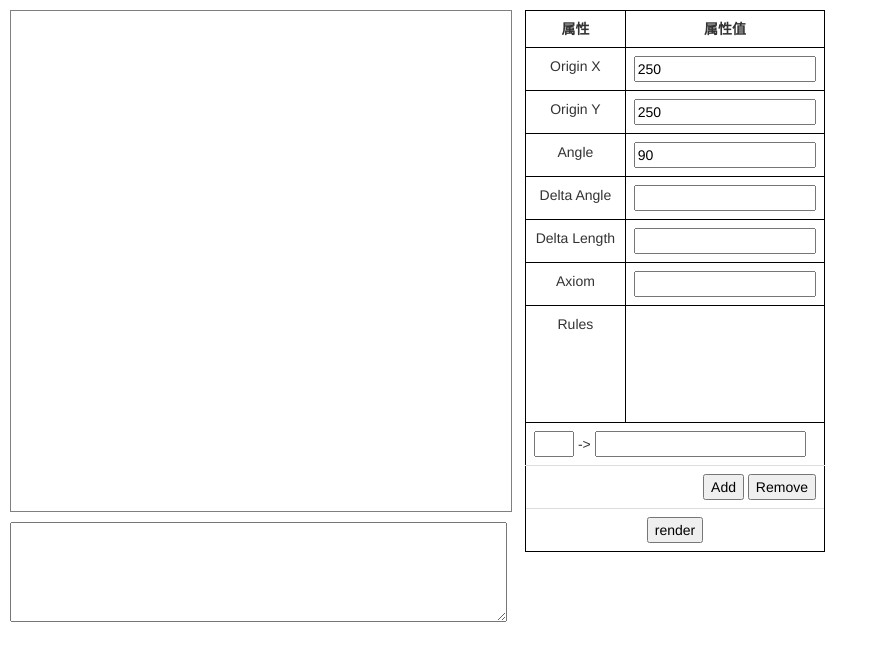
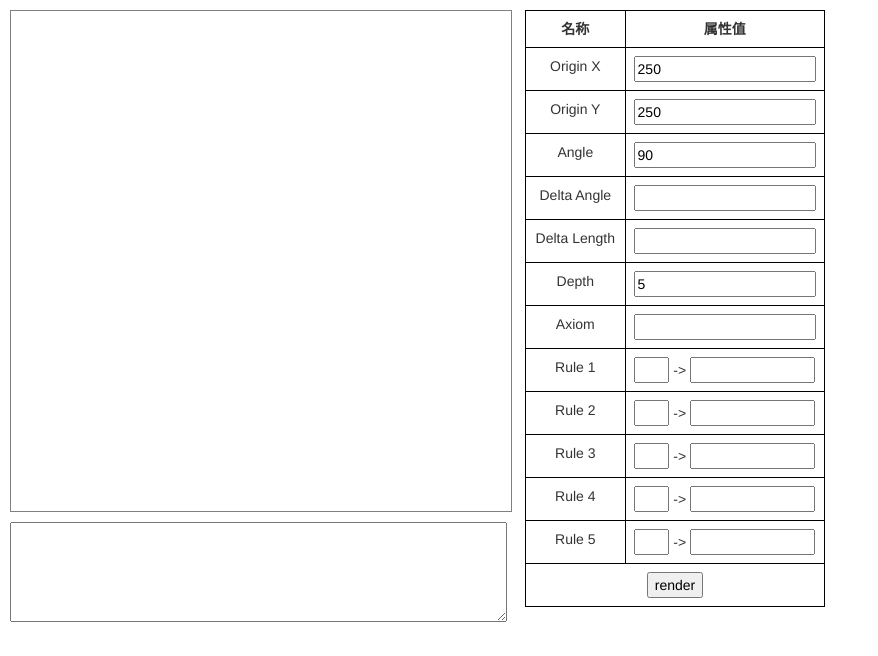
Before and after one commit to ammeyjohn/Kepler, a plain HTML site: page LSystem/src/index.html in a window 1280 px wide. Both pictures are taken after a click on the button "render". Shown: the top 656 px of the page, without its empty margins (0-878 px from the left). Drawn offline with Linux system fonts and the light colour scheme.

Commit message:
完成index.html界面重构；调整lsystem.js，将param中的step改名为deltaLength。

```diff
--- a/LSystem/src/Scripts/lsystem.js
+++ b/LSystem/src/Scripts/lsystem.js
@@ -44,7 +44,7 @@ LSystem.prototype.render = function (g, expr, param) {
                 var obj = {
                     pt1: { x: 0, y: 0 },
                     pt2: {
-                        x: param.step,
+                        x: param.deltaLength,
                         y: 0
                     },
                     style: 'green'
--- a/LSystem/src/Styles/style.css
+++ b/LSystem/src/Styles/style.css
@@ -76,9 +76,3 @@
 .prop_input {
     width: 100%;
 }
-
-.prop_rules {
-    width: 100%;
-    height: 100px;
-    text-align: left;
-}
--- a/LSystem/src/index.html
+++ b/LSystem/src/index.html
@@ -19,23 +19,6 @@
             drawPane = $('#drawPane')[0];
         });
 
-        function addRule() {
-            var ruleLeft = $('#prop_rule_left');
-            var rule = $('#prop_rule');
-
-            var span = $('<span>');
-            span.append(ruleLeft.val() + '->' + rule.val());
-
-            $('#prop_rules').append(span);
-            $('#prop_rules').append('<br>');
-
-            ruleLeft.val('');
-            rule.val('');
-        }
-
-        function removeRule() {
-        }
-
         function drawGrid(cxt, step) {
             var cw = drawPane.width;
             var ch = drawPane.height;
@@ -56,41 +39,42 @@
             cxt.closePath();
         }
 
+        function getOption() {
+            var opt = {};
+            opt.origin = {};
+            opt.origin.x = parseInt($('#prop_org_x').val());
+            opt.origin.y = parseInt($('#prop_org_y').val());
+            opt.angle = parseFloat($('#prop_angle').val());
+            opt.deltaAngle = parseFloat($('#prop_delta_angle').val());
+            opt.deltaLength= parseFloat($('#prop_delta_length').val());
+            opt.depth= parseInt($('#prop_depth').val());
+            opt.axiom= $('#prop_axiom').val();
+            opt.rules = {};
+            for (var i = 0; i < 5; i++) {
+                var ruleLeft = $('#prop_rule_left_' + i).val();
+                var rule = $('#prop_rule_' + i).val();
+                if (ruleLeft && rule) {
+                    opt.rules[ruleLeft] = rule;
+                }
+            }
+            return opt;
+        }
+
         function render() {
+            var opt = getOption();
+
             var cxt = drawPane.getContext('2d');
-            if ($('#chkDrawGrid')[0].checked) {
-                // 绘制网格
-                var step = parseInt($('#txtStep').val());
-                drawGrid(cxt, step);
-            }
-
-            var depth = parseInt($('#txtDepth').val());
-            var axiom = $('#txtAxiom').val();
-            var rules = {};
-            for (var i = 1; i < 5; i++) {
-                var rule0 = $('#txtRuleLeft' + i).val();
-                var rule = $('#txtRule' + i).val();
-                if (rule0 == "") continue;
-                rules[rule0] = rule;
-            }
+            // 绘制网格
+            var step = opt.deltaLength;
+            if (step < 5) step = 5;
+            drawGrid(cxt, step);
 
             var ls = new LSystem();
-            var expr = ls.generate(axiom, rules, depth);
-            $('#exprEditor').val(expr);
-
-            var angle = parseFloat($('#txtAngle').val())
-            var deltaAngle = parseFloat($('#txtDeltaAngle').val());
-            var step = parseFloat($('#txtStep').val());
-            var orgX = parseInt($('#txtOrgX').val());
-            var orgY = parseInt($('#txtOrgY').val());
+            var expr = ls.generate(opt.axiom, opt.rules, opt.depth);
+            $('#expression').val(expr);
 
             var g = new Graphics(drawPane, true);
-            ls.render(g, expr, {
-                origin: { x: orgX, y: orgY },
-                angle: angle,
-                step: step,
-                deltaAngle: deltaAngle
-            });
+            ls.render(g, expr, opt);
         }
 
     </script>
@@ -106,7 +90,7 @@
         <table class="table prop_table">
             <thead>
                 <tr>
-                    <td class="prop_cell prop_head prop_name">属性</td>
+                    <td class="prop_cell prop_head prop_name">名称</td>
                     <td class="prop_cell prop_head prop_value">属性值</td>
                 </tr>
             </thead>
@@ -142,36 +126,62 @@
                     </td>
                 </tr>
                 <tr>
+                    <td class="prop_cell">Depth</td>
+                    <td class="prop_cell">
+                        <input id="prop_depth" type="number" class="prop_input" value="5"/>
+                    </td>
+                </tr>
+                <tr>
                     <td class="prop_cell">Axiom</td>
                     <td class="prop_cell">
                         <input id="prop_axiom" type="text" class="prop_input" />
                     </td>
                 </tr>
                 <tr>
-                    <td class="prop_cell">Rules</td>
+                    <td class="prop_cell">Rule 1</td>
                     <td class="prop_cell">
-                        <div id="prop_rules" class="prop_rules">
-                        </div>
+                        <input id="prop_rule_left_1" type="text" style="width: 35px;" />
+                        ->
+                        <input id="prop_rule_1" type="text" style="width: 125px;" />
                     </td>
                 </tr>
                 <tr>
-                    <td colspan="2">
-                        <input id="prop_rule_left" style="width: 40px;"/>
+                    <td class="prop_cell">Rule 2</td>
+                    <td class="prop_cell">
+                        <input id="prop_rule_left_2" type="text" style="width: 35px;" />
                         ->
-                        <input id="prop_rule" style="width: 75%;"/>
+                        <input id="prop_rule_2" type="text" style="width: 125px;" />
                     </td>
                 </tr>
                 <tr>
-                    <td colspan="2" style="text-align: right;">
-                        <input type="button" value="Add" onclick="addRule();"/>
-                        <input type="button" value="Remove" onclick="removeRule();"/>
+                    <td class="prop_cell">Rule 3</td>
+                    <td class="prop_cell">
+                        <input id="prop_rule_left_3" type="text" style="width: 35px;" />
+                        ->
+                        <input id="prop_rule_3" type="text" style="width: 125px;" />
+                    </td>
+                </tr>
+                <tr>
+                    <td class="prop_cell">Rule 4</td>
+                    <td class="prop_cell">
+                        <input id="prop_rule_left_4" type="text" style="width: 35px;" />
+                        ->
+                        <input id="prop_rule_4" type="text" style="width: 125px;" />
+                    </td>
+                </tr>
+                <tr>
+                    <td class="prop_cell">Rule 5</td>
+                    <td class="prop_cell">
+                        <input id="prop_rule_left_5" type="text" style="width: 35px;" />
+                        ->
+                        <input id="prop_rule_5" type="text" style="width: 125px;" />
                     </td>
                 </tr>
             </tbody>
             <tfoot>
                 <tr>
                     <td colspan="2" class="prop_cell">
-                        <input type="button" value="render" />
+                        <input type="button" value="render" onclick="render();"/>
                     </td>
                 </tr>
             </tfoot>
```
Also changed, not shown: LSystem/src/code_backup.txt (added), 1 other file.
